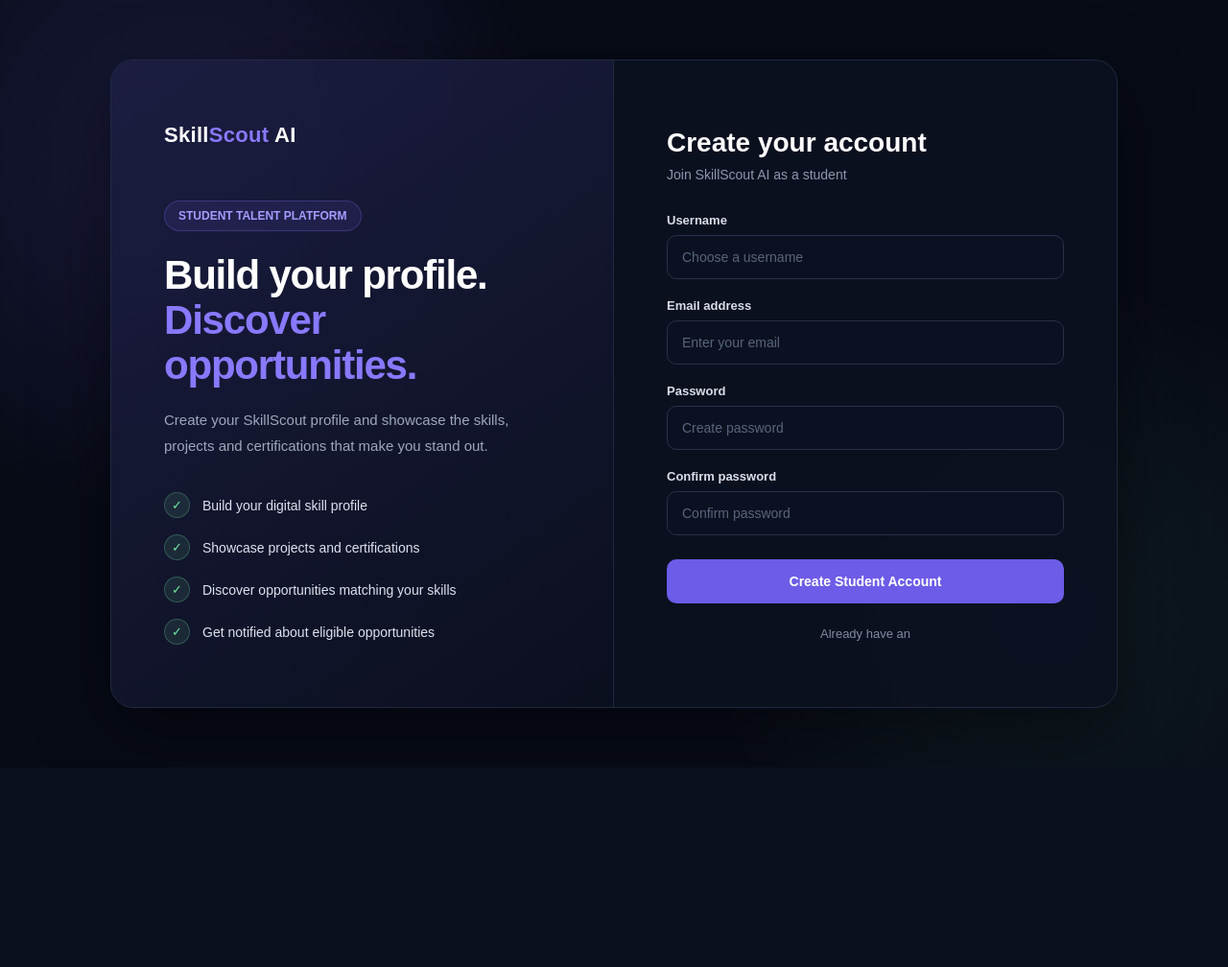
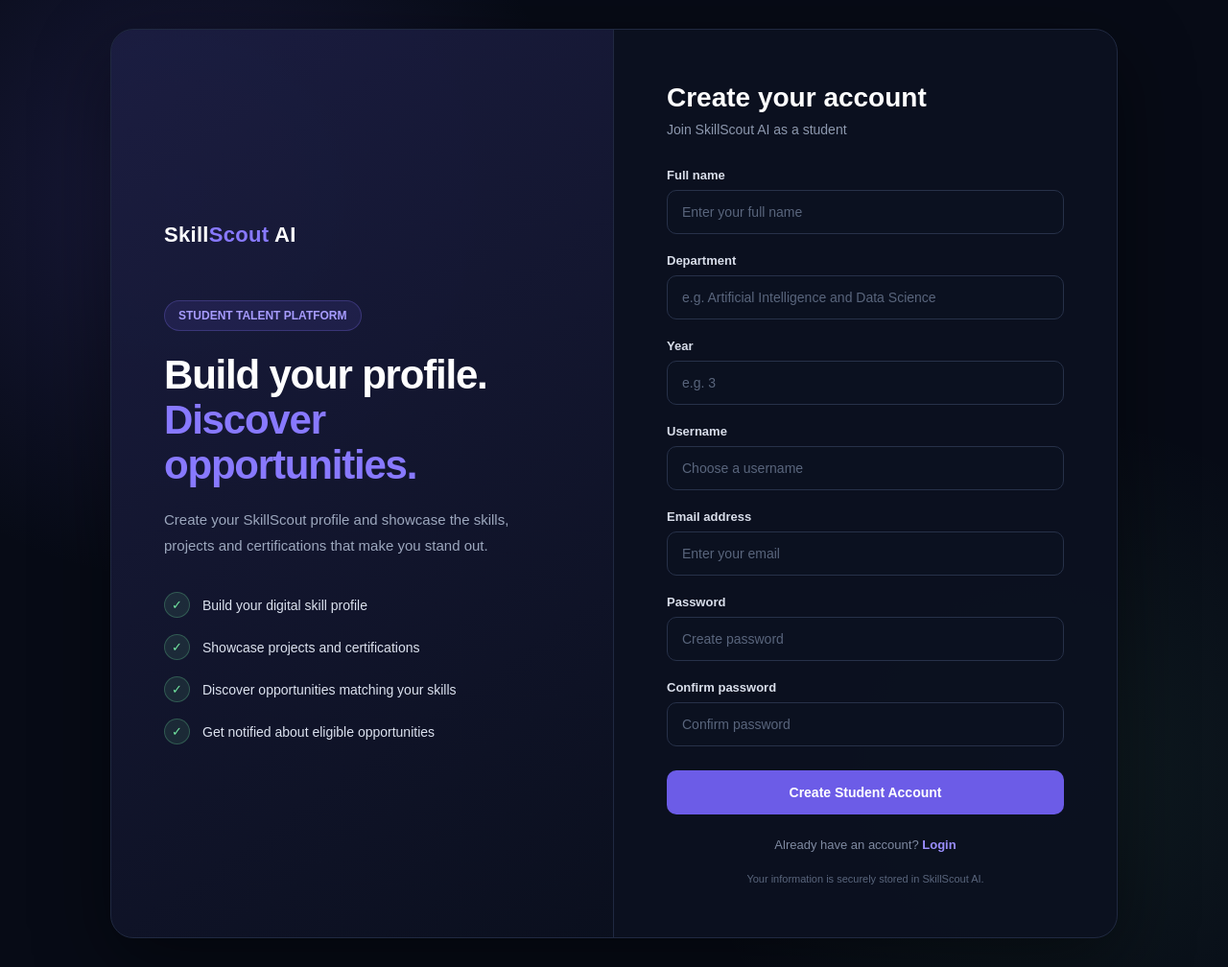
Before and after one commit to lashitha677-cloud/SkillScout_AI, a Django app: page /register/ in a window 1280 px wide. Shown: the whole page at 96% size. Before the commit the page ends 784 px from the top, so only its background shows below. Run offline with Django 5.2, Linux system fonts and the light colour scheme.

Commit message:
Update SkillScout AI registration and deployment settings

```diff
--- a/core/forms.py
+++ b/core/forms.py
@@ -182,6 +182,34 @@
 
 class StudentRegistrationForm(forms.ModelForm):
 
+    full_name = forms.CharField(
+        max_length=150,
+        widget=forms.TextInput(
+            attrs={
+                "placeholder": "Enter your full name"
+            }
+        )
+    )
+
+    department = forms.CharField(
+        max_length=100,
+        widget=forms.TextInput(
+            attrs={
+                "placeholder": "e.g. Artificial Intelligence and Data Science"
+            }
+        )
+    )
+
+    year = forms.IntegerField(
+        min_value=1,
+        max_value=6,
+        widget=forms.NumberInput(
+            attrs={
+                "placeholder": "e.g. 3"
+            }
+        )
+    )
+
     password = forms.CharField(
         widget=forms.PasswordInput(
             attrs={
--- a/core/views.py
+++ b/core/views.py
@@ -691,14 +691,33 @@
         form = StudentRegistrationForm(request.POST)
 
         if form.is_valid():
+
             user = form.save(commit=False)
             user.set_password(form.cleaned_data["password"])
             user.save()
 
+            # Generate unique Student ID
+            last_profile = Profile.objects.filter(
+                student_id__isnull=False
+            ).order_by("-id").first()
+
+            if last_profile and last_profile.student_id:
+                last_number = int(
+                    last_profile.student_id.replace("SS2026", "")
+                )
+                new_number = last_number + 1
+            else:
+                new_number = 1
+
+            student_id = f"SS2026{new_number:03d}"
+
             Profile.objects.create(
                 user=user,
-                role="STUDENT"
-            )
+                student_id=student_id,
+                role="STUDENT",
+                department=form.cleaned_data["department"],
+                year=form.cleaned_data["year"]
+                )
 
             login(request, user)
 
--- a/templates/auth/register.html
+++ b/templates/auth/register.html
@@ -345,6 +345,30 @@
             {% endif %}
 
             <div class="form-group">
+    <label for="{{ form.full_name.id_for_label }}">
+        Full name
+    </label>
+    {{ form.full_name }}
+    {{ form.full_name.errors }}
+</div>
+
+<div class="form-group">
+    <label for="{{ form.department.id_for_label }}">
+        Department
+    </label>
+    {{ form.department }}
+    {{ form.department.errors }}
+</div>
+
+<div class="form-group">
+    <label for="{{ form.year.id_for_label }}">
+        Year
+    </label>
+    {{ form.year }}
+    {{ form.year.errors }}
+</div>
+
+            <div class="form-group">
                 <label for="{{ form.username.id_for_label }}">
                     Username
                 </label>
@@ -396,4 +420,17 @@
 
 
         <div class="login-link">
-            Already have an
+            Already have an account?
+            <a href="{% url 'login' %}">Login</a>
+        </div>
+
+        <div class="security-note">
+            Your information is securely stored in SkillScout AI.
+        </div>
+
+    </section>
+
+</div>
+
+</body>
+</html>
--- a/templates/landing.html
+++ b/templates/landing.html
@@ -35,7 +35,7 @@
                 Login
             </a>
 
-            <a href="{% url 'login' %}" class="get-started">
+            <a href="{% url 'student_register' %}" class="get-started">
                 Get Started
             </a>
 
```
Also changed, not shown: config/settings.py (+10 -2 lines), core/models.py (+9 -1 lines), templates/student/dashboard.html (+9 -0 lines), core/migrations/0007_profile_student_id.py (added), 1 other file.
